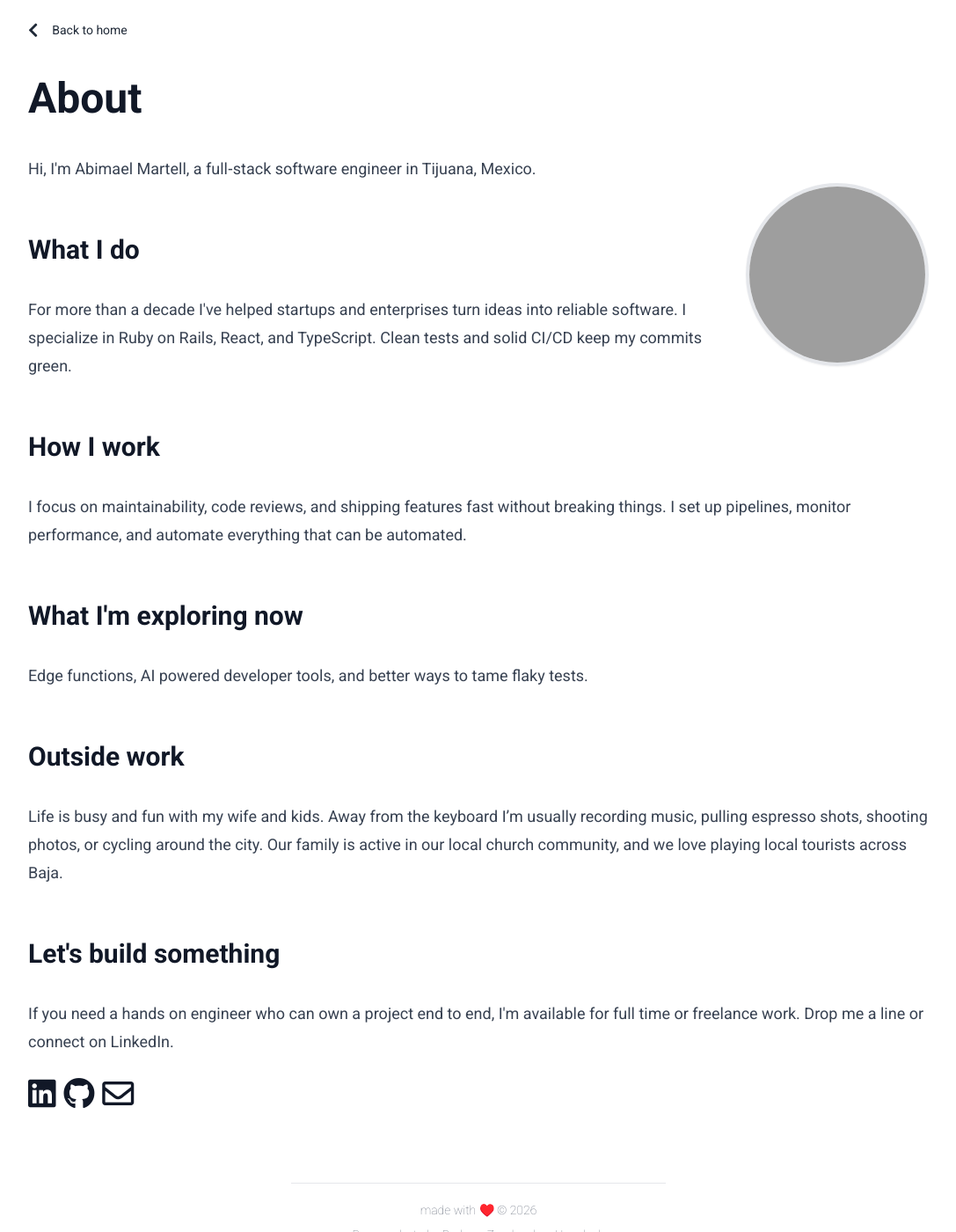
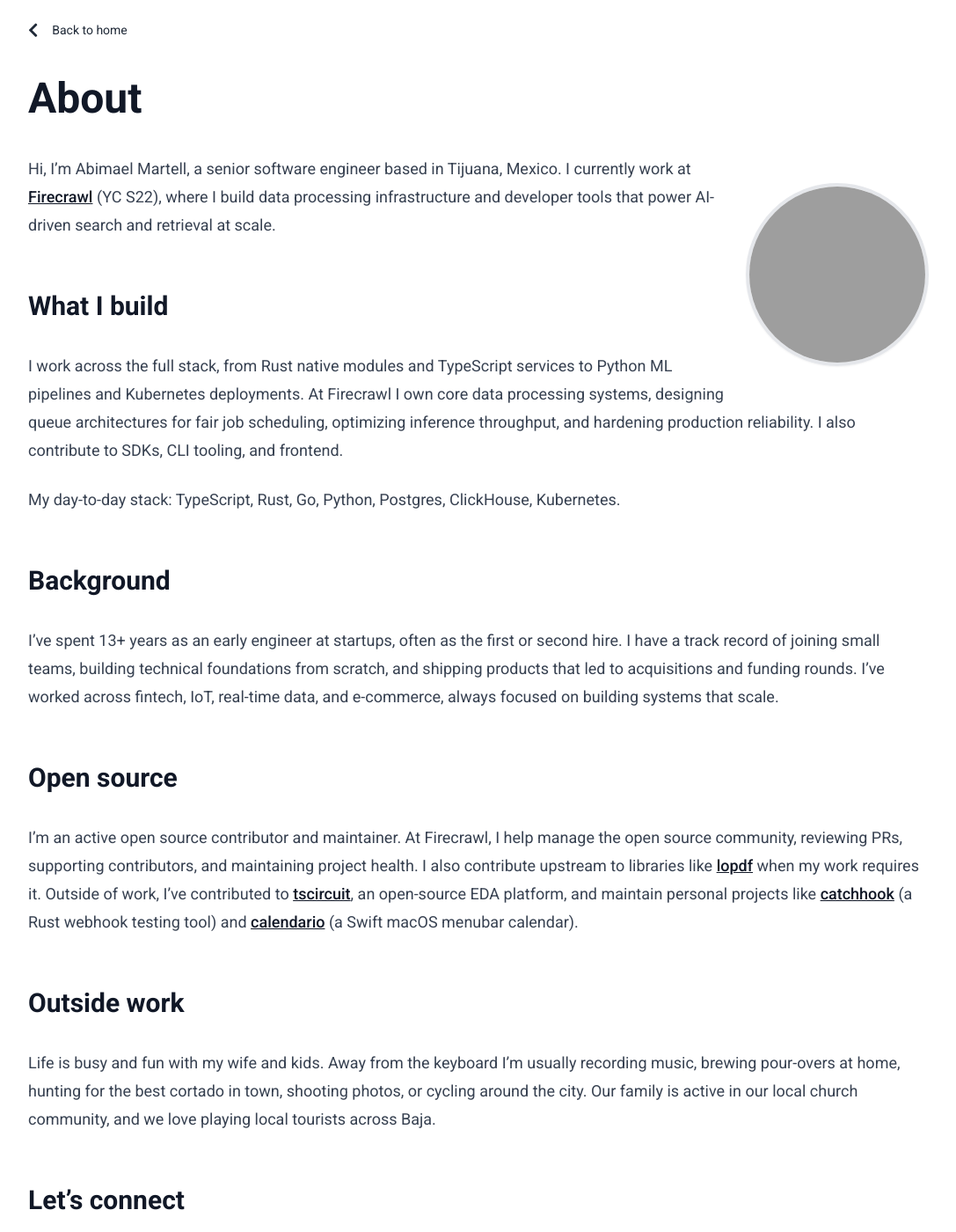
Before and after one commit to abimaelmartell/abimaelmartell.github.com, a Jekyll site: the page built from about.html, in a window 1280 px wide and 1400 px high. Shown: the whole window at 88% size, without its empty margins (96-1183 px from the left). Built offline with Jekyll 4.4.1, drawn with Linux system fonts in a browser that asks for light colours; some of the changed text lies outside the part shown; grey boxes are pictures that could not be loaded.

Commit message:
new profile

```diff
--- a/about.html
+++ b/about.html
@@ -6,27 +6,29 @@
 <div class="about-container">
   <img class="ml-5 float-right rounded-full border-4 shadow-sm w-50" src="//www.gravatar.com/avatar/df8e5930113ab9844be90e1271e153fb.png?s=200" alt="Abi's profile picture" />
 
-  <p>Hi, I'm Abimael Martell, a full‑stack software engineer in Tijuana, Mexico.</p>
+  <p>Hi, I’m Abimael Martell, a senior software engineer based in Tijuana, Mexico. I currently work at <a href="https://firecrawl.dev">Firecrawl</a> (YC S22), where I build data processing infrastructure and developer tools that power AI-driven search and retrieval at scale.</p>
 
-  <h2>What I do</h2>
+  <h2>What I build</h2>
 
-  <p>For more than a decade I've helped startups and enterprises turn ideas into reliable software. I specialize in Ruby on Rails, React, and TypeScript. Clean tests and solid CI/CD keep my commits green.</p>
+  <p>I work across the full stack, from Rust native modules and TypeScript services to Python ML pipelines and Kubernetes deployments. At Firecrawl I own core data processing systems, designing queue architectures for fair job scheduling, optimizing inference throughput, and hardening production reliability. I also contribute to SDKs, CLI tooling, and frontend.</p>
 
-  <h2>How I work</h2>
+  <p>My day-to-day stack: TypeScript, Rust, Go, Python, Postgres, ClickHouse, Kubernetes.</p>
 
-  <p>I focus on maintainability, code reviews, and shipping features fast without breaking things. I set up pipelines, monitor performance, and automate everything that can be automated.</p>
+  <h2>Background</h2>
 
-  <h2>What I'm exploring now</h2>
+  <p>I’ve spent 13+ years as an early engineer at startups, often as the first or second hire. I have a track record of joining small teams, building technical foundations from scratch, and shipping products that led to acquisitions and funding rounds. I’ve worked across fintech, IoT, real-time data, and e-commerce, always focused on building systems that scale.</p>
 
-  <p>Edge functions, AI powered developer tools, and better ways to tame flaky tests.</p>
+  <h2>Open source</h2>
+
+  <p>I’m an active open source contributor and maintainer. At Firecrawl, I help manage the open source community, reviewing PRs, supporting contributors, and maintaining project health. I also contribute upstream to libraries like <a href="https://github.com/J-F-Liu/lopdf">lopdf</a> when my work requires it. Outside of work, I’ve contributed to <a href="https://github.com/tscircuit/tscircuit">tscircuit</a>, an open-source EDA platform, and maintain personal projects like <a href="https://github.com/abimaelmartell/catchhook">catchhook</a> (a Rust webhook testing tool) and <a href="https://github.com/abimaelmartell/calendario">calendario</a> (a Swift macOS menubar calendar).</p>
 
   <h2>Outside work</h2>
 
-  <p>Life is busy and fun with my wife and kids. Away from the keyboard I’m usually recording music, pulling espresso shots, shooting photos, or cycling around the city. Our family is active in our local church community, and we love playing local tourists across Baja.</p>
+  <p>Life is busy and fun with my wife and kids. Away from the keyboard I’m usually recording music, brewing pour-overs at home, hunting for the best cortado in town, shooting photos, or cycling around the city. Our family is active in our local church community, and we love playing local tourists across Baja.</p>
 
-  <h2>Let's build something</h2>
+  <h2>Let’s connect</h2>
 
-  <p>If you need a hands on engineer who can own a project end to end, I'm available for full time or freelance work. Drop me a line or connect on LinkedIn.</p>
+  <p>I’m always open to interesting engineering challenges and conversations. Drop me a line or connect on LinkedIn.</p>
 
   <div class="text-4xl">
     <a class="hover:text-gray-600" target="_blank" href="https://www.linkedin.com/in/abimaelmartell/"><i class="fab fa-linkedin"></i></a>
--- a/index.html
+++ b/index.html
@@ -20,7 +20,7 @@
 
         <!-- short pitch -->
         <p class="text-lg text-gray-300 mb-1 max-w-xl">
-          Full‑stack software engineer shipping Rails&nbsp;+&nbsp;React apps from sunny Tijuana.
+          Senior software engineer building AI infrastructure and developer tools from sunny Tijuana, in TypeScript, Rust, and&nbsp;Go.
         </p>
 
         <!-- nav links -->
```
